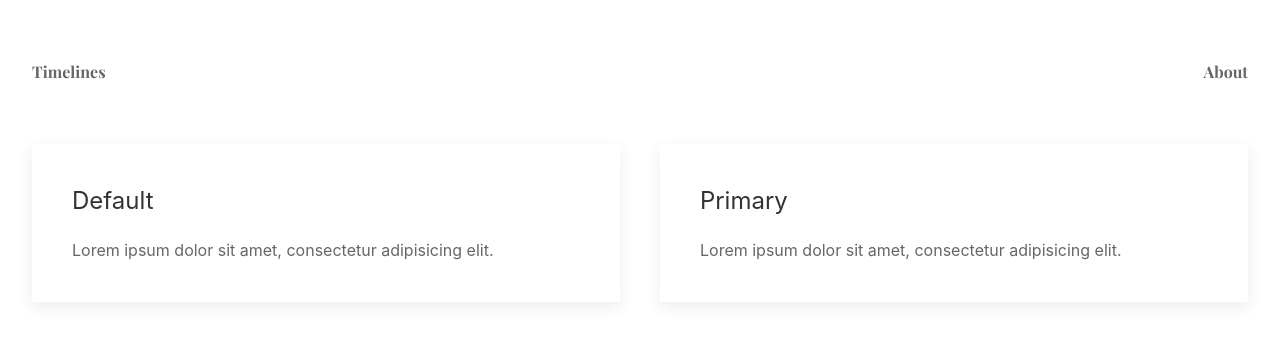
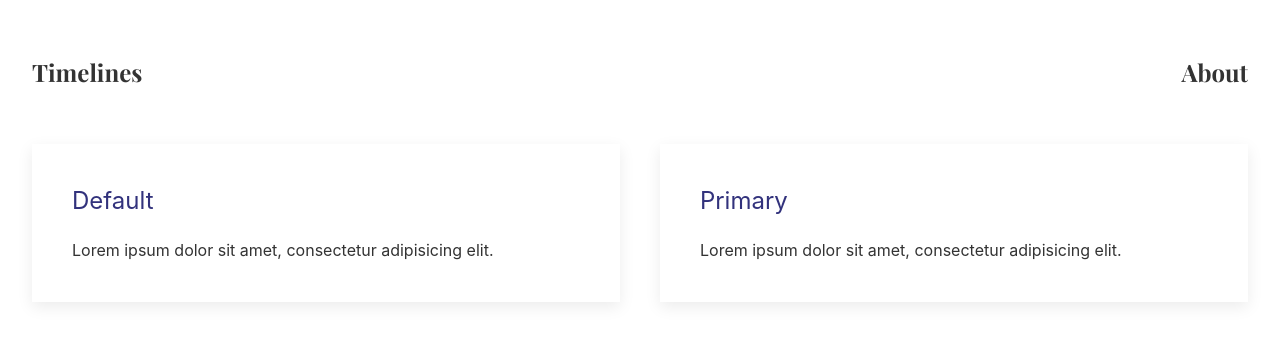
Before and after one commit to bobheadxi/timelines, a React (Create React App) app in the folder web/: page /about in a window 1280 px wide. Shown: the top 342 px of the page. Built offline with nearby package versions, Linux system fonts and the light colour scheme.

Commit message:
web: add color vars, basic uikit overrides

```diff
--- a/web/src/components/Nav/Nav.tsx
+++ b/web/src/components/Nav/Nav.tsx
@@ -11,16 +11,16 @@ class Nav extends Component<{
 
         <div className="uk-navbar-left">
           {!this.props.noTitles
-            ? <div className="uk-navbar-item">
-                <a href="/" className="uk-link-heading title title-m">Timelines</a>
+            ? <div className="uk-navbar-item title title-m">
+                <a href="/" className="uk-link-heading">Timelines</a>
               </div>
             : null}
         </div>
 
         <div className="uk-navbar-right">
           {!this.props.noTitles
-            ? <div className="uk-navbar-item">
-              <a href="/about" className="uk-link-heading title title-m">About</a>
+            ? <div className="uk-navbar-item title title-m">
+              <a href="/about" className="uk-link-heading">About</a>
             </div>
             : null}
         </div>
--- a/web/src/styles/typography.scss
+++ b/web/src/styles/typography.scss
@@ -15,10 +15,10 @@
 
 .title {
   font-family: 'Playfair Display', serif;
-  color: #333333;
+  color: $black;
 
   &-m {
-    font-size: 16px;
+    font-size: 1.5rem;
     font-weight: bold;
   }
 }
--- a/web/src/styles/uikit.scss
+++ b/web/src/styles/uikit.scss
@@ -3,7 +3,13 @@
 /////////////////////////
 
 // Custom globals
-// TODO
+$global-emphasis-color: $primary;
+$global-color: $black;
+$global-link-color: $primary;
+$global-link-hover-color: $secondary;
+$global-muted-color: $grey;
+$global-primary-background: $primary;
+$global-secondary-background: $grey;
 
 // Defaults
 @import "uikit/src/scss/variables-theme.scss";
--- a/web/src/styles/variables.scss
+++ b/web/src/styles/variables.scss
@@ -3,3 +3,15 @@
 /////////////////////////
 
 // todo
+
+$black: #333333;
+$grey: #E0E0E0;
+
+$primary: #32327C;
+$secondary: #6262FF;
+$tertiary: #7D7DFF;
+
+$hi-primary: #FC9514;
+$hi-secondary: #F7BB3D;
+$hi-tertiary: #F9D82D;
+$hi-quat: #FFF27D;
```
